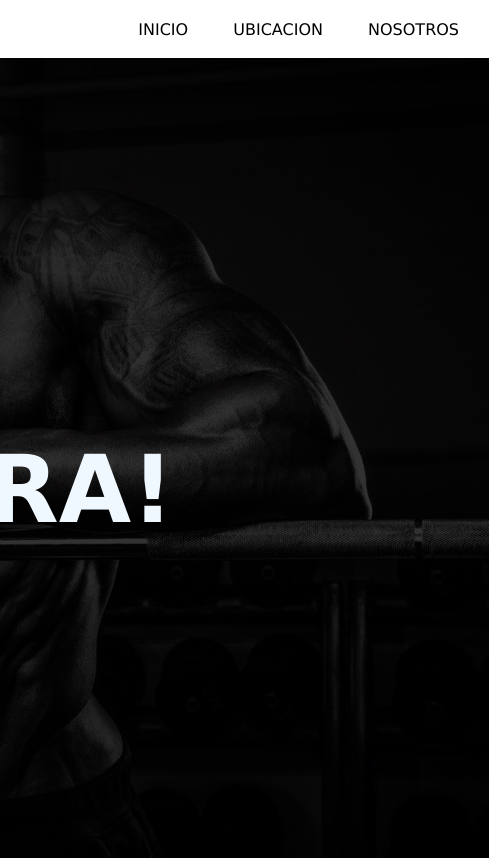
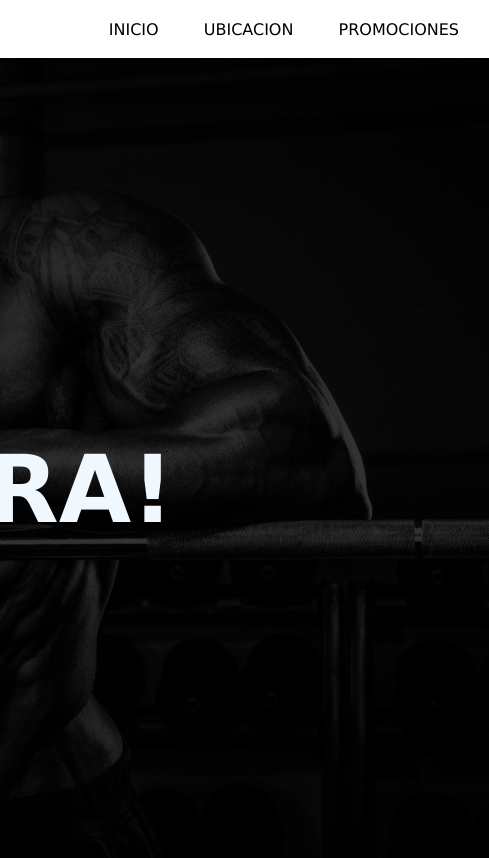
Before and after one commit to S4rch/PERUGYM, a plain HTML site: page index.html in a window 1280 px wide. Shown: the top 858 px of the page, 791-1280 px from the left. Drawn offline with Linux system fonts and the light colour scheme.

Commit message:
Update index.html

```diff
--- a/index.html
+++ b/index.html
@@ -20,7 +20,7 @@
         <nav class="menu">
             <a href="index.html">INICIO</a>
             <a href="https://www.google.com/maps/place/Per%C3%BA+Gym/@-6.759656,-79.8603411,3a,75y,171.78h,90t/data=!3m7!1e1!3m5!1s__3F7mZv_hQzeON6Os_bkw!2e0!6shttps:%2F%2Fstreetviewpixels-pa.googleapis.com%2Fv1%2Fthumbnail%3Fcb_client%3Dmaps_sv.tactile%26w%3D900%26h%3D600%26pitch%3D0%26panoid%3D__3F7mZv_hQzeON6Os_bkw%26yaw%3D171.77626!7i16384!8i8192!4m11!1m2!2m1!1schiclayo+gimnasio!3m7!1s0x904cef4868275507:0xc58eeaf704eca1c6!8m2!3d-6.7597941!4d-79.86033!10e5!15sChFjaGljbGF5byBnaW1uYXNpb5IBA2d5beABAA!16s%2Fg%2F11f79kr3lk?entry=ttu&g_ep=EgoyMDI0MTIwMy4wIKXMDSoASAFQAw%3D%3D">UBICACION</a>
-            <a href="#">NOSOTROS</a>
+            <a href="promociones.html">PROMOCIONES</a>
             <label for="check" class="esconder-menu">
                 &#215
             </label>
```
